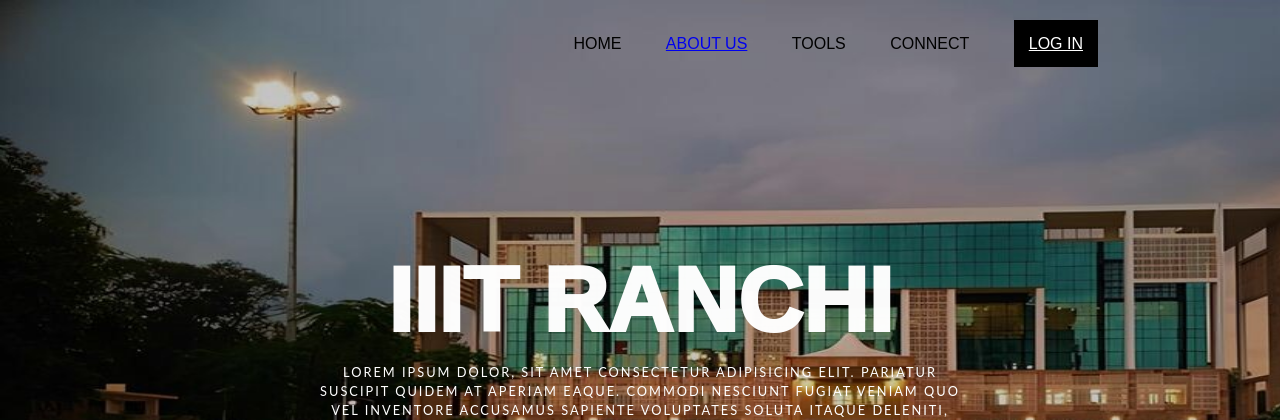
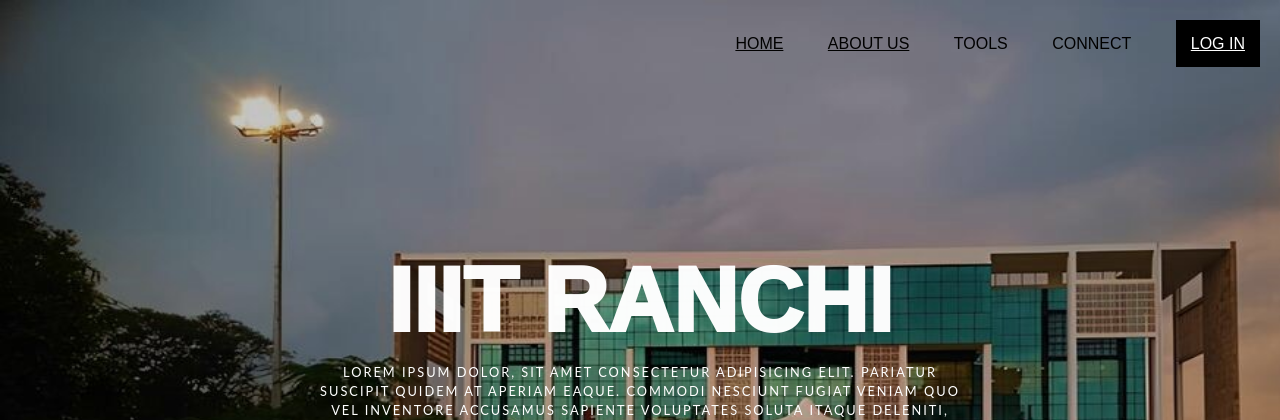
Before and after one commit to gupta-harshal/SMHACKERS, a Flask app: page / in a window 1280 px wide; the page is wider, and only the part inside the window is pictured. Shown: the top 420 px of that part. Run offline with Flask 3, Linux system fonts and the light colour scheme.

Commit message:
Optimized changes

```diff
--- a/Data/main.py
+++ b/Data/main.py
@@ -41,7 +41,7 @@
     db.create_all()
 @app.route('/')
 def home():
-    return render_template('index.html',var=False)
+    return render_template('indexc.html')
 @app.route('/login')
 def logs():
     return render_template('index4.html')
@@ -57,18 +57,18 @@
     email=request.form["email"]
     password=request.form["password"]
     conpassword=request.form["conpassword"]
-    status=request.form["status"]
+    # status=request.form["status"]
     branch=request.form["branch"]
     company=request.form["company"]
     position=request.form["position"]
     # file=request.files["pic"]
     if password==conpassword:
         with app.app_context():
-            new_user = User(First_Name=f"{fname}",Last_Name=f"{lname}",Email=f"{email}",Password=f"{password}",Confirm_Password=f"{conpassword}",Branch=f"{branch}",Status=f"{status}",Current_Company=f"{company}",Current_Working_Position=f"{position}")
+            new_user = User(First_Name=f"{fname}",Last_Name=f"{lname}",Email=f"{email}",Password=f"{password}",Confirm_Password=f"{conpassword}",Branch=f"{branch}",Current_Company=f"{company}",Current_Working_Position=f"{position}")
         db.session.add(new_user)
         db.session.commit()
 
-    return f"<h1>Succesful Submission</h1>"
+    return render_template('login.html')
 @app.route('/login/successful',methods=['GET','POST'])
 def loggedin():
     email=request.form["email"]
@@ -80,11 +80,13 @@
     for user in all_users:
         Demail=user.Email
         Dpassword=user.Password
-        firstnames=firstnames+user.First_Name
+        # firstnames=firstnames+user.First_Name
         if Demail==email and Dpassword==password:
             var=True
             key=user
-    return render_template('index.html',var=var)
+            return render_template('index.html')
+        else:
+            return render_template('login.html')
 @app.route('/about')
 def about():
     return render_template('about.html')
--- a/Data/static/css/indexc.css
+++ b/Data/static/css/indexc.css
@@ -5,7 +5,7 @@
     box-sizing: border-box;
 }
 body{
-  background-image: url("WhatsApp\ Image\ 2024-04-10\ at\ 11.35.05\ PM.jpeg");
+  background-image: url("../image.jpg");
   background-repeat: no-repeat;
   background-size: 1500px 1000px;
   /* overflow-x: hidden; */
--- a/Data/templates/index.html
+++ b/Data/templates/index.html
@@ -14,7 +14,7 @@
                 <li><a href="{{url_for('about')}}">ABOUT US</a></li>
                 <li><a >TOOLS</a> </li>
                 <li><a  >CONNECT</a></li>
-                <li ><a class="login" href="{{url_for('login')}}">LOG IN</a></li>
+                <!-- <li ><a class="login" href="{{url_for('login')}}">LOG IN</a></li> -->
             </ul>
         </div>
 
--- a/Data/templates/indexc.html
+++ b/Data/templates/indexc.html
@@ -4,19 +4,17 @@
     <meta charset="UTF-8">
     <meta name="viewport" content="width=device-width, initial-scale=1.0">
     <title>Document</title>
-    <style>
-
-    </style>
+    <link href="../static/css/indexc.css" rel="stylesheet">
 </head>
 <body>
     <div class="banner">
         <div class="navbar">
             <ul>
-                <li><a class="y" href="./2.html">HOME</a></li>
-                <li><a class="y">ABOUT US</a></li>
+                <li><a class="y" href="{{url_for('home')}}">HOME</a></li>
+                <li><a class="y" href="{{url_for('about')}}">ABOUT US</a></li>
                 <li><a class="y">TOOLS</a> </li>
                 <li><a class="y">CONNECT</a></li>
-                <li ><a class="login x">LOG IN</a></li>
+                <li ><a class="login x" href="{{url_for('login')}}">LOG IN</a></li>
             </ul>
         </div>
 
```
